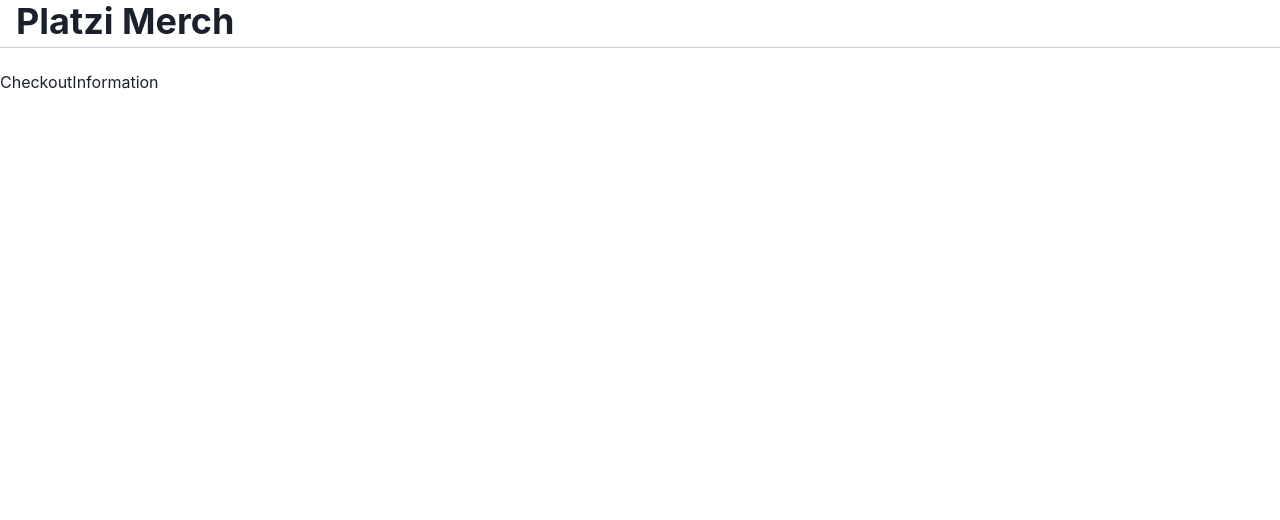
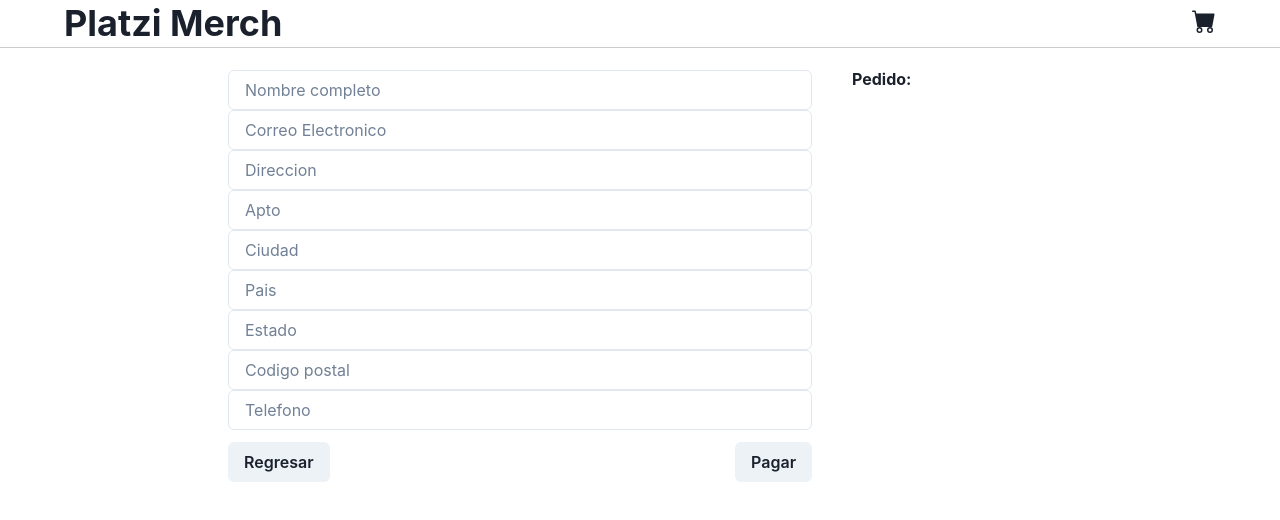
Before and after one commit to LucianoGimenezz/platzi-merch, a React app: page /checkout/information in a window 1280 px wide. Shown: the top 520 px of the page. Built offline with nearby package versions, Linux system fonts and the light colour scheme.

Commit message:
:lipstick: [ADD] context

```diff
--- a/package.json
+++ b/package.json
@@ -19,6 +19,7 @@
     "framer-motion": "^6.4.1",
     "react": "^18.2.0",
     "react-dom": "^18.2.0",
+    "react-icons": "^4.4.0",
     "react-router-dom": "^6.3.0"
   },
   "devDependencies": {
--- a/src/components/App.jsx
+++ /dev/null
@@ -1,6 +0,0 @@
-import React from 'react';
-const App = () => {
-  return <h1>Hello world</h1>;
-};
-
-export default App;
--- a/src/components/Header.jsx
+++ b/src/components/Header.jsx
@@ -1,7 +1,14 @@
 import React from 'react';
-import { Container, Box, heading, Heading } from '@chakra-ui/react';
+import { Container, Box, Text, Heading, Icon } from '@chakra-ui/react';
+import { Link } from 'react-router-dom';
+import { BsFillCartFill } from 'react-icons/bs';
+import AppContext from '../context/AppContext';
+import { useContext } from 'react';
 
 const Header = () => {
+  const {
+    state: { cart }
+  } = useContext(AppContext);
   return (
     <Container
       borderBottom="1px solid rgba(0,0,0,0.2)"
@@ -9,9 +16,28 @@
       as="header"
       minW="100%"
       h="3rem"
+      p={0}
     >
-      <Box w="90%" h="full" display="flex">
-        <Heading as="h1">Platzi Merch</Heading>
+      <Box
+        w="90%"
+        h="full"
+        display="flex"
+        m="0 auto"
+        p={0}
+        justifyContent="space-between"
+        alignItems="center"
+      >
+        <Heading as="h1">
+          <Link to="/">Platzi Merch</Link>
+        </Heading>
+        <Box display="flex">
+          <Text>
+            <Link to="/checkout">
+              <Icon as={BsFillCartFill} w={6} h={6} />
+            </Link>
+          </Text>
+          {cart.length > 0 && <Text>{cart.length}</Text>}
+        </Box>
       </Box>
     </Container>
   );
--- a/src/components/ProductItem.jsx
+++ b/src/components/ProductItem.jsx
@@ -2,7 +2,7 @@
 import { Box, IconButton, Badge, Text, Image } from '@chakra-ui/react';
 import { AddIcon } from '@chakra-ui/icons';
 
-const ProductItem = ({ product }) => {
+const ProductItem = ({ product, handleCart }) => {
   return (
     <Box
       justifySelf="center"
@@ -45,6 +45,7 @@
           </Badge>
         </Box>
         <IconButton
+          onClick={() => handleCart(product)}
           bg="green.200"
           color="whiteAlpha.800"
           fontWeight="bold"
--- a/src/containers/Checkout.jsx
+++ b/src/containers/Checkout.jsx
@@ -1,7 +1,99 @@
-import React from 'react';
+import React, { useContext } from 'react';
+import {
+  Container,
+  Box,
+  Text,
+  Heading,
+  IconButton,
+  Button
+} from '@chakra-ui/react';
+import { CloseIcon } from '@chakra-ui/icons';
+import { Link } from 'react-router-dom';
+import AppContext from '../context/AppContext';
 
 const Checkout = () => {
-  return <h1>Checkout</h1>;
+  const {
+    state: { cart },
+    removeFromCart
+  } = useContext(AppContext);
+
+  const handleDeleteProduct = (product) => {
+    removeFromCart(product);
+  };
+
+  return (
+    <Container
+      as="section"
+      w="full"
+      minH="100vh"
+      display="flex"
+      flexDirection={{ base: 'column', lg: 'row' }}
+    >
+      <Box w="100%" display="flex" flexDirection="column">
+        <Text>Lista de pedidos:</Text>
+        <Box
+          mt={1}
+          w="full"
+          flexDirection="column"
+          display="flex"
+          alignContent="end"
+          justifyContent="space-between"
+        >
+          {cart.map((product) => (
+            <Box
+              key={`${product.id}-checkout`}
+              display="flex"
+              w="full"
+              justifyContent="space-between"
+              borderBottom="1px solid #000"
+            >
+              <Text alignSelf="center">{product.title}</Text>
+              <Box display="flex" alignItems="center" alignSelf="center">
+                <Text>${product.price}</Text>
+                <IconButton
+                  onClick={() => handleDeleteProduct(product)}
+                  _focus={{
+                    background: 'transparent'
+                  }}
+                  _hover={{
+                    background: 'transparent',
+                    color: 'red'
+                  }}
+                  fontSize="0.7rem"
+                  bg="none"
+                  aria-label="Delete product"
+                  icon={<CloseIcon />}
+                />
+              </Box>
+            </Box>
+          ))}
+        </Box>
+      </Box>
+      <Box
+        w="100%"
+        mt={{ base: 4, lg: 0 }}
+        display="flex"
+        flexDirection="column"
+      >
+        <Heading fontSize="1.4rem" as="h4">
+          Precio total: $
+          {cart.reduce((prev, current) => prev + current.price, 0)}
+        </Heading>
+        <Link to="/checkout/information">
+          <Button
+            w="full"
+            variant="outline"
+            maxW="18rem"
+            colorScheme="green"
+            mt={2}
+            size="sm"
+          >
+            Continuar pedido
+          </Button>
+        </Link>
+      </Box>
+    </Container>
+  );
 };
 
 export default Checkout;
--- a/src/containers/CheckoutInformation.jsx
+++ b/src/containers/CheckoutInformation.jsx
@@ -1,7 +1,114 @@
-import React from 'react';
+import React, { useRef, useContext } from 'react';
+import {
+  Container,
+  Box,
+  Stack,
+  Input,
+  Button,
+  Heading,
+  Text
+} from '@chakra-ui/react';
+import { Link, useNavigate } from 'react-router-dom';
+import AppContext from '../context/AppContext';
 
 const CheckoutInformation = () => {
-  return <h1>CheckoutInformation</h1>;
+  const navigate = useNavigate();
+  const {
+    state: { cart },
+    addToBuyer
+  } = useContext(AppContext);
+  const form = useRef(null);
+
+  const handlePay = () => {
+    const formData = new FormData(form.current);
+    const buyer = {
+      name: formData.get('name'),
+      email: formData.get('email'),
+      direction: formData.get('direction'),
+      apto: formData.get('apto'),
+      city: formData.get('city'),
+      country: formData.get('country'),
+      state: formData.get('state'),
+      cp: formData.get('cp'),
+      phone: formData.get('phone')
+    };
+    addToBuyer(buyer);
+    navigate('/checkout/payment', { replace: true });
+  };
+
+  return (
+    <Container
+      w="Full"
+      maxW="1200px"
+      margin="0 auto"
+      display="flex"
+      justifyContent="center"
+      alignItems="center"
+    >
+      <Stack
+        w="full"
+        direction={['column', 'row']}
+        spacing={10}
+        justifyContent="center"
+      >
+        <Box width="50%">
+          <form ref={form}>
+            <Input name="name" placeholder="Nombre completo" />
+
+            <Input name="email" placeholder="Correo Electronico" />
+
+            <Input name="direction" placeholder="Direccion" />
+
+            <Input name="apto" placeholder="Apto" />
+
+            <Input name="city" placeholder="Ciudad" />
+
+            <Input name="country" placeholder="Pais" />
+
+            <Input name="state" placeholder="Estado" />
+
+            <Input name="cp" placeholder="Codigo postal" />
+
+            <Input name="phone" placeholder="Telefono" />
+
+            <Box w="full" display="flex" justifyContent="space-between" pt={3}>
+              <Link to="/checkout">
+                <Button>Regresar</Button>
+              </Link>
+              <Button onClick={handlePay}>Pagar</Button>
+            </Box>
+          </form>
+        </Box>
+        <Box w="200px">
+          <Heading fontSize="1rem" as="h2">
+            Pedido:
+          </Heading>
+          <Box display="flex" flexDirection="column">
+            {cart.map((product) => (
+              <Box
+                key={`${product.id}-checkInformation`}
+                mt={3}
+                display="flex"
+                justifyContent="space-between"
+                w="full"
+                borderBottom="1px solid rgba(0,0,0,0.2)"
+              >
+                <Text>{product.title}</Text>
+                <Text>${product.price}</Text>
+              </Box>
+            ))}
+          </Box>
+        </Box>
+      </Stack>
+      <style jsx="true">
+        {`
+          form > input {
+            margin-top: 8px;
+          }
+        `}
+      </style>
+    </Container>
+  );
 };
 
 export default CheckoutInformation;
--- a/src/containers/Home.jsx
+++ b/src/containers/Home.jsx
@@ -1,9 +1,23 @@
 import React from 'react';
 import { Container, SimpleGrid } from '@chakra-ui/react';
-import initialState from '../initialState';
 import ProductItem from '@components/ProductItem';
+import { useContext } from 'react';
+import AppContext from '../context/AppContext';
 
 const Home = () => {
+  const {
+    state: { products },
+    addToCart,
+    addToBuyer
+  } = useContext(AppContext);
+  const {
+    state: { cart }
+  } = useContext(AppContext);
+
+  const handleCart = (product) => {
+    addToCart(product);
+  };
+
   return (
     <Container
       as="section"
@@ -16,12 +30,16 @@
       <SimpleGrid
         columns={{ base: 1, md: 3, lg: 4 }}
         w="100%"
-        h="120px"
+        minH="200px"
         spacing={1}
         gap={10}
       >
-        {initialState.products.map((product) => (
-          <ProductItem key={product.id} product={product} />
+        {products.map((product) => (
+          <ProductItem
+            key={product.id}
+            product={product}
+            handleCart={handleCart}
+          />
         ))}
       </SimpleGrid>
     </Container>
--- a/src/containers/Payment.jsx
+++ b/src/containers/Payment.jsx
@@ -1,7 +1,12 @@
-import React from 'react';
+import React, { useContext } from 'react';
+import AppContext from '../context/AppContext';
 
 const Payment = () => {
-  return <h1>Payment</h1>;
+  return (
+    <>
+      <h1>Payment</h1>
+    </>
+  );
 };
 
 export default Payment;
--- /dev/null
+++ b/src/context/AppContext.js
@@ -0,0 +1,5 @@
+import React from 'react';
+
+const AppContext = React.createContext({});
+
+export default AppContext;
--- /dev/null
+++ b/src/hooks/useInitialState.js
@@ -0,0 +1,36 @@
+import { useState } from 'react';
+import InitialState from '../initialState';
+
+const useInitialState = () => {
+  const [state, setState] = useState(InitialState);
+
+  const addToCart = (payload) => {
+    setState({
+      ...state,
+      cart: [...state.cart, payload]
+    });
+  };
+
+  const removeFromCart = (payload) => {
+    setState({
+      ...state,
+      cart: state.cart.filter((item) => item.id !== payload.id)
+    });
+  };
+
+  const addToBuyer = (payload) => {
+    setState({
+      ...state,
+      buyer: [state.buyer, payload]
+    });
+  };
+
+  return {
+    state,
+    addToBuyer,
+    addToCart,
+    removeFromCart
+  };
+};
+
+export default useInitialState;
--- a/src/initialState.js
+++ b/src/initialState.js
@@ -1,5 +1,6 @@
 export default {
   cart: [],
+  buyer: [],
   products: [
     {
       id: '1',
--- a/src/routes/App.jsx
+++ b/src/routes/App.jsx
@@ -7,9 +7,20 @@
 import Payment from '@containers/Payment';
 import Success from '@containers/Success';
 import Layout from '../components/Layout';
+import AppContext from '../context/AppContext';
+import useInitialState from '../hooks/useInitialState';
 
 const App = () => {
+  const { state, addToCart, removeFromCart, addToBuyer } = useInitialState();
   return (
+    <AppContext.Provider
+      value={{
+        state,
+        addToCart,
+        removeFromCart,
+        addToBuyer
+      }}
+    >
       <BrowserRouter>
         <Layout>
           <Routes>
@@ -26,6 +37,7 @@
           </Routes>
         </Layout>
       </BrowserRouter>
+    </AppContext.Provider>
   );
 };
 
```
Also changed, not shown: 1 other file (tests, documents, lock files or other folders). Lines whose indentation alone changed are shown as unchanged.
